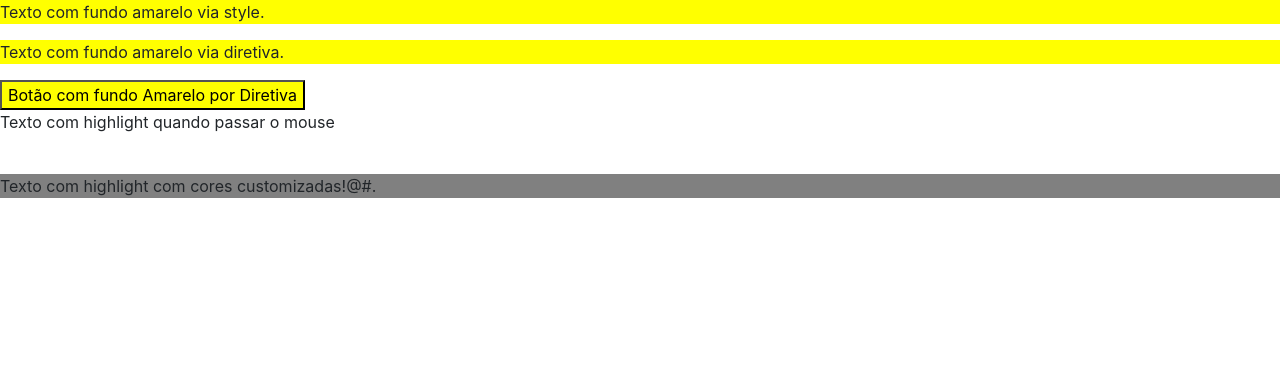
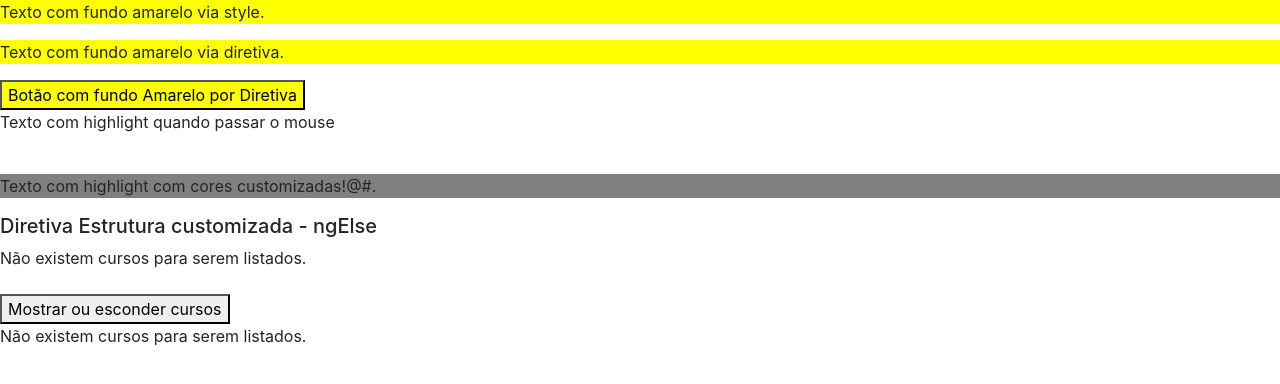
Before and after one commit to danilocalixto77/diretivas, an Angular app: page / in a window 1280 px wide. Shown: the top 384 px of the page. Built offline with nearby package versions, Linux system fonts and the light colour scheme.

Commit message:
CursoAngular#36#ngElse

```diff
--- a/src/app/app.module.ts
+++ b/src/app/app.module.ts
@@ -15,6 +15,7 @@
 import { DiretivasCustomizadasComponent } from './diretivas-customizadas/diretivas-customizadas.component';
 import { HighlightMouseDirective } from './shared/highlight-mouse.directive';
 import { HighlightDirective } from './shared/highlight.directive';
+import { NgElseDirective } from './shared/ng-else.directive';
 
 @NgModule({
   declarations: [
@@ -29,7 +30,8 @@
     FundoAmareloDirective,
     DiretivasCustomizadasComponent,
     HighlightMouseDirective,
-    HighlightDirective
+    HighlightDirective,
+    NgElseDirective
 
   ],
   imports: [
--- a/src/app/diretivas-customizadas/diretivas-customizadas.component.html
+++ b/src/app/diretivas-customizadas/diretivas-customizadas.component.html
@@ -21,3 +21,26 @@
 <p [highlight]="'red'" [defaultColor]="'grey'">
   Texto com highlight com cores customizadas!@#.
 </p>
+
+
+<h5>Diretiva Estrutura customizada - ngElse</h5>
+
+<div *ngIf="mostrarCursos" >
+  Lista de cursos aqui.
+</div>
+<div *ngElse="mostrarCursos" >
+  Não existem cursos para serem listados.
+</div>
+
+<br>
+<button (click)="onMostrarCursos()">
+  Mostrar ou esconder cursos
+</button>
+<br>
+
+<!-- Para Angular v4+, usar <ng-template></ng-template> no lugar de <template></template> -->
+<ng-template [ngElse]="mostrarCursos">
+  <div>
+    Não existem cursos para serem listados.
+  </div>
+</ng-template>
--- a/src/app/diretivas-customizadas/diretivas-customizadas.component.ts
+++ b/src/app/diretivas-customizadas/diretivas-customizadas.component.ts
@@ -7,9 +7,14 @@
 })
 export class DiretivasCustomizadasComponent implements OnInit {
 
+  mostrarCursos: boolean = false;
+
   constructor() { }
 
-  ngOnInit(): void {
+  ngOnInit() {
   }
 
+  onMostrarCursos(){
+    this.mostrarCursos = !this.mostrarCursos;
+  }
 }
--- /dev/null
+++ b/src/app/shared/ng-else.directive.ts
@@ -0,0 +1,21 @@
+import { Directive, Input, TemplateRef, ViewContainerRef } from '@angular/core';
+
+@Directive({
+  selector: '[ngElse]'
+})
+export class NgElseDirective {
+
+  @Input() set ngElse(condition: boolean){
+    if (!condition){
+      this._viewContainerRef.createEmbeddedView(this._templateRef);
+    } else {
+      this._viewContainerRef.clear();
+    }
+  }
+
+  constructor(
+    private _templateRef: TemplateRef<any>,
+    private _viewContainerRef: ViewContainerRef
+  ) { }
+
+}
```
Also changed, not shown: 1 other file (tests, documents, lock files or other folders).
